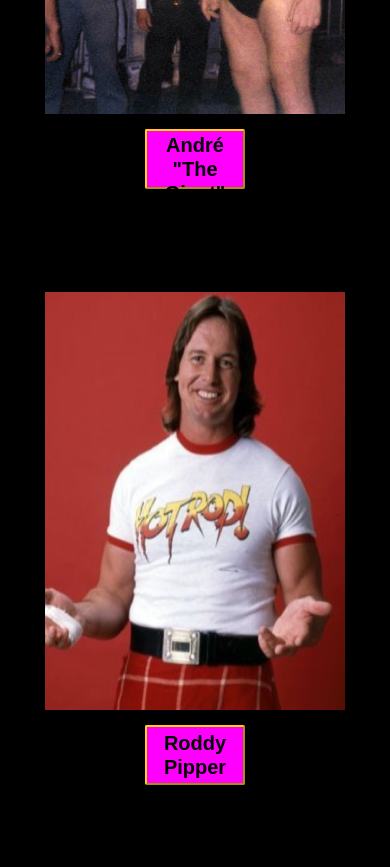
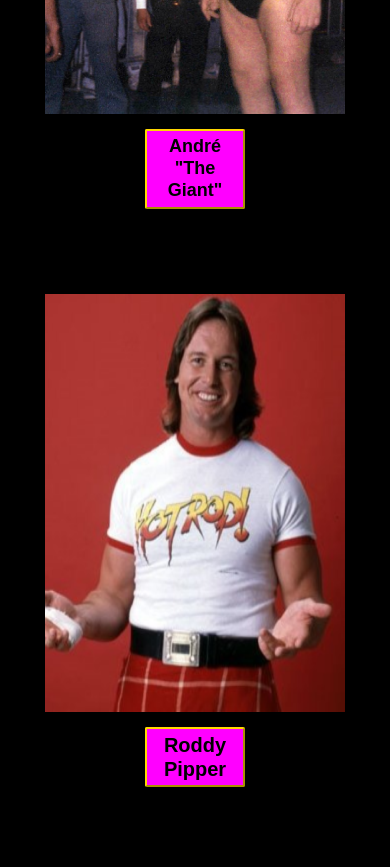
Before and after one commit to Zeke1981/WWFans80sEzequiel, a website: page pages/luchadores.html in a window 390 px wide. Shown: the part 2180-3047 px from the top of the page. Drawn offline with nearby package versions, Linux system fonts and the light colour scheme; a web font is replaced by a local one.

Commit message:
unos retoques mas

```diff
--- a/scss/bases/_generales.scss
+++ b/scss/bases/_generales.scss
@@ -260,8 +260,8 @@ body {
 
     .botoncito-four{
         width: 100px;
-        height: 60px;
-        font-size: 20px;
+        height: 80px;
+        font-size: 18px;
         text-align: center;
         padding: 2px;
 
```
Also changed, not shown: css/estilos.css.
